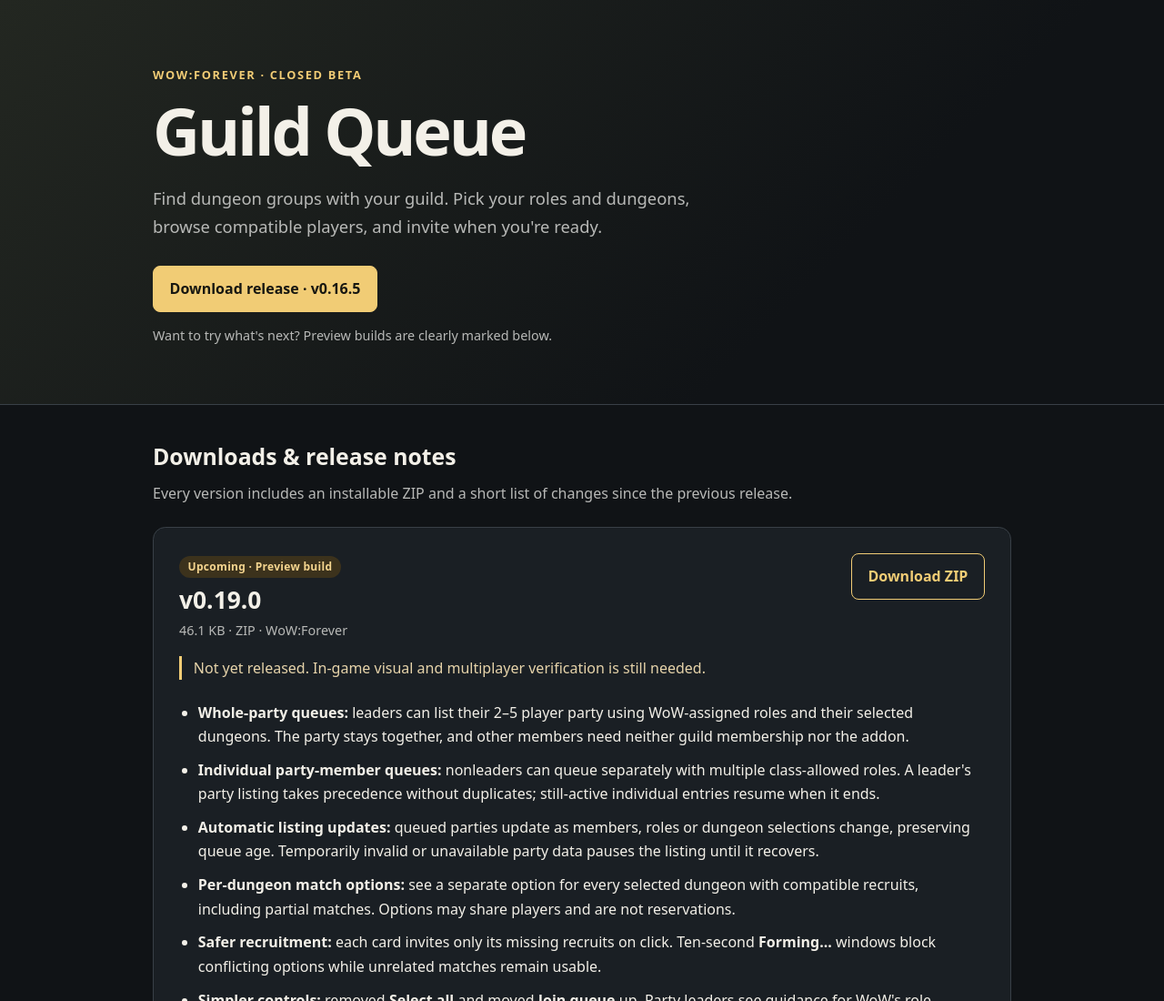
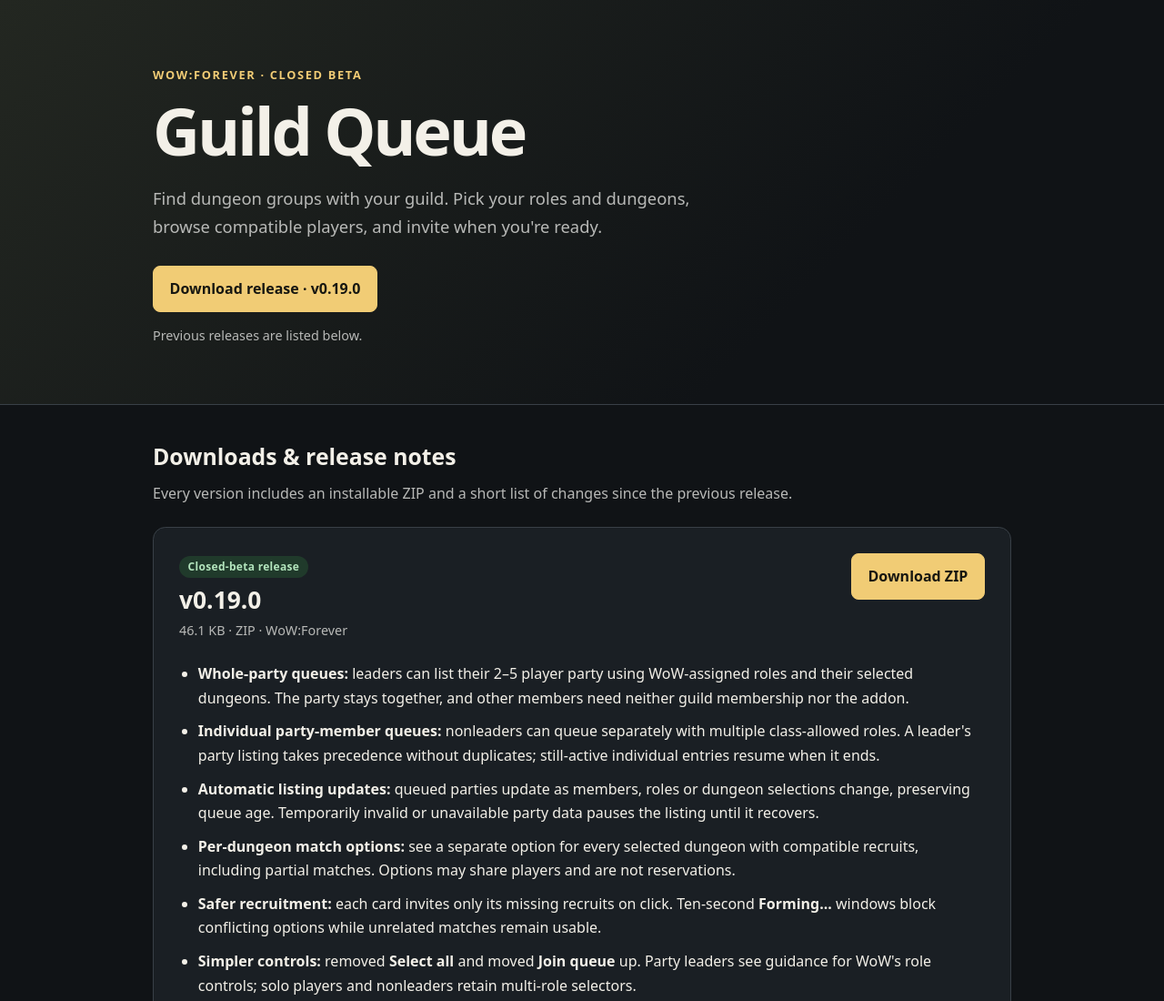
Before and after one commit to Kibble/guild-lfg, a plain HTML site: page docs/index.html in a window 1280 px wide. Shown: the top 1100 px of the page at 91% size. Drawn offline with Linux system fonts and the light colour scheme.

Commit message:
Mark v0.19.0 as released on downloads site

```diff
--- a/docs/index.html
+++ b/docs/index.html
@@ -60,8 +60,8 @@
       <p class="eyebrow">WoW:Forever · Closed beta</p>
       <h1>Guild Queue</h1>
       <p class="intro">Find dungeon groups with your guild. Pick your roles and dungeons, browse compatible players, and invite when you're ready.</p>
-      <a class="button" href="downloads/GuildQueue-0.16.5.zip" download>Download release · v0.16.5</a>
-      <p class="quiet">Want to try what's next? Preview builds are clearly marked below.</p>
+      <a class="button" href="downloads/GuildQueue-0.19.0.zip" download>Download release · v0.19.0</a>
+      <p class="quiet">Previous releases are listed below.</p>
     </div>
   </header>
   <main class="wrap">
@@ -71,13 +71,12 @@
     <article class="release" id="v0-19-0" data-version="0.19.0">
       <div class="release-head">
         <div>
-          <span class="badge preview">Upcoming · Preview build</span>
+          <span class="badge">Closed-beta release</span>
           <h3>v0.19.0</h3>
           <p class="release-meta quiet">46.1 KB · ZIP · WoW:Forever</p>
         </div>
-        <a class="button secondary" href="downloads/GuildQueue-0.19.0.zip" download="GuildQueue-0.19.0.zip" aria-label="Download Guild Queue v0.19.0 ZIP">Download ZIP</a>
+        <a class="button" href="downloads/GuildQueue-0.19.0.zip" download="GuildQueue-0.19.0.zip" aria-label="Download Guild Queue v0.19.0 ZIP">Download ZIP</a>
       </div>
-      <p class="preview-note">Not yet released. In-game visual and multiplayer verification is still needed.</p>
       <ul class="changes">
         <li><strong>Whole-party queues:</strong> leaders can list their 2–5 player party using WoW-assigned roles and their selected dungeons. The party stays together, and other members need neither guild membership nor the addon.</li>
         <li><strong>Individual party-member queues:</strong> nonleaders can queue separately with multiple class-allowed roles. A leader&#x27;s party listing takes precedence without duplicates; still-active individual entries resume when it ends.</li>
--- a/site/releases.json
+++ b/site/releases.json
@@ -1,4 +1,4 @@
 [
-  { "version": "0.19.0", "status": "preview" },
+  { "version": "0.19.0", "status": "released" },
   { "version": "0.16.5", "status": "released" }
 ]
```
Also changed, not shown: site/template.html (+1 -1 lines), 1 other file.
